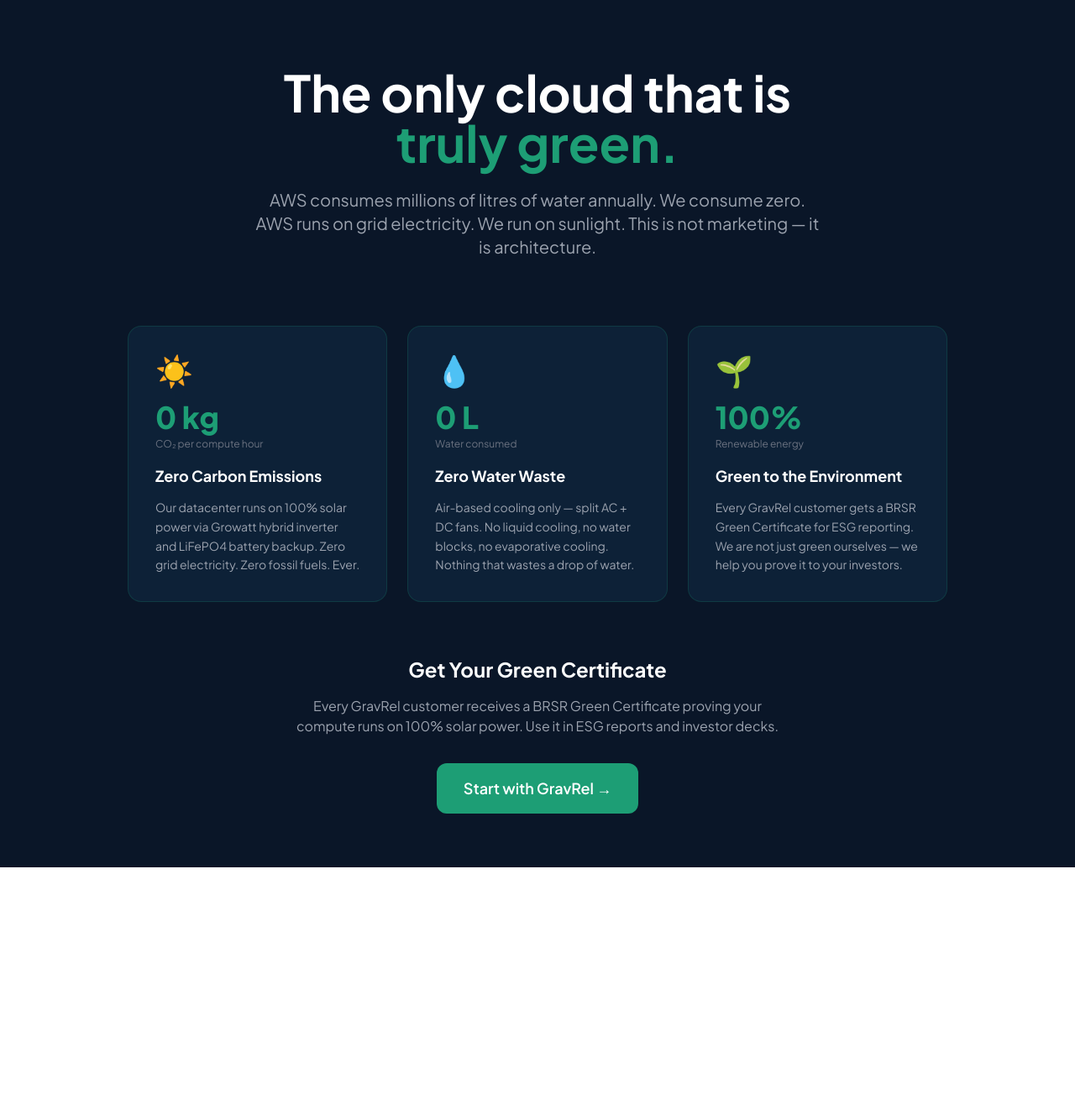
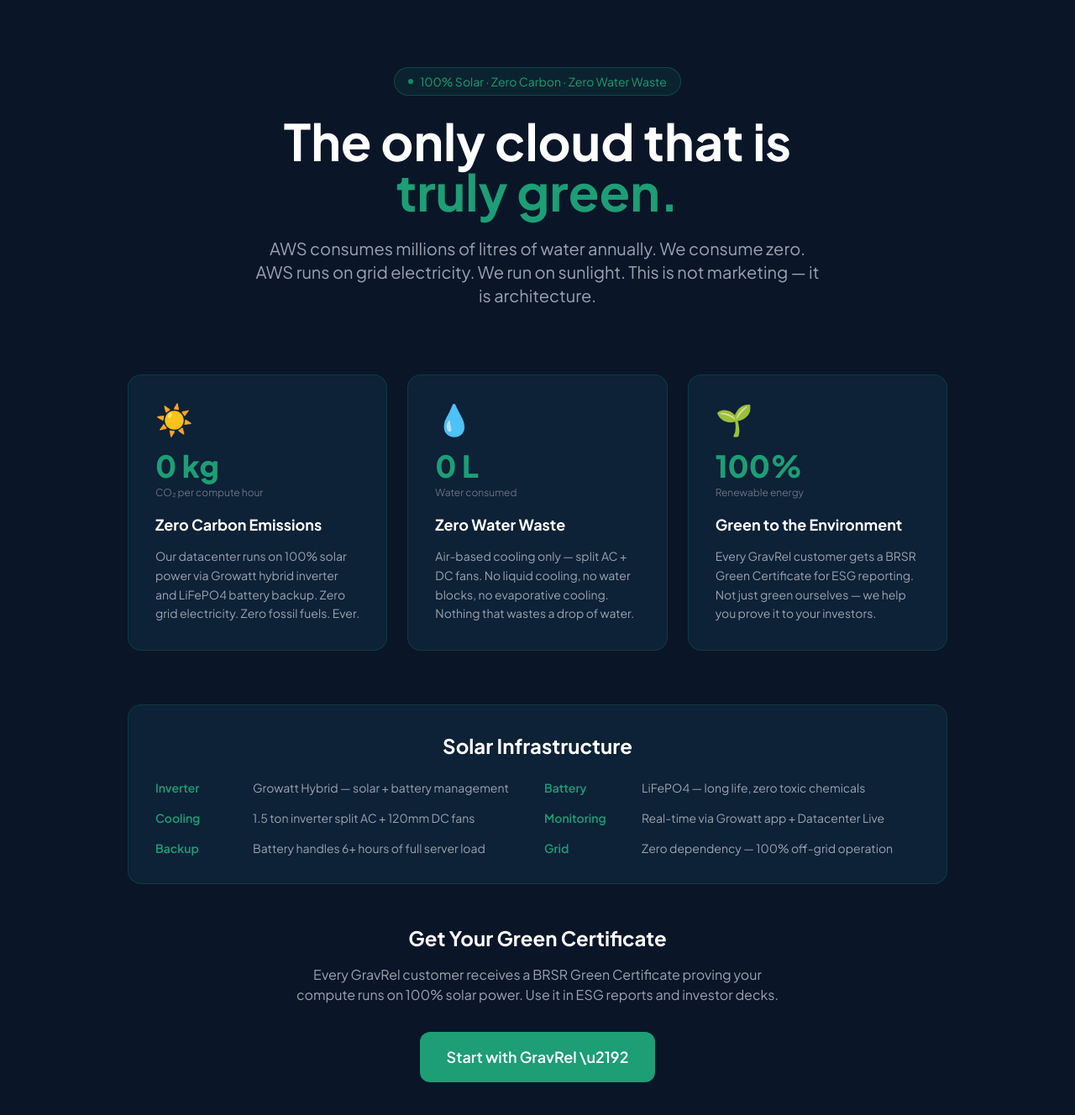
Before and after one commit to yourcloud-in/yourcloud-web, a Next.js app: page /green in a window 1280 px wide. Shown: the top 1328 px of the page at 84% size. Before the commit the page ends 1033 px from the top, so only its background shows below. Built offline with nearby package versions, Linux system fonts and the light colour scheme.

Commit message:
feat: add blog, about, green, contact pages — gravrel.com complete

```diff
--- a/src/app/about/page.tsx
+++ b/src/app/about/page.tsx
@@ -3,6 +3,7 @@
   title: "About GravRel — India's First Solar Cloud | GravRel",
   description: "GravRel is India's first solar-powered, DPDP-compliant cloud company. Founded by Babrit Behera in Bhubaneswar, Odisha. UDYAM-OD-03-0020346.",
   alternates: { canonical: 'https://gravrel.com/about' },
+  openGraph: { title: 'About GravRel', description: 'Built in Bhubaneswar. For all of India.', url: 'https://gravrel.com/about' },
 };
 const timeline = [
   { year: '2025', title: 'GravRel Founded', desc: "Babrit Behera leaves his job to build India's first solar-powered, DPDP-compliant cloud from Bhubaneswar, Odisha." },
@@ -15,12 +16,17 @@
   return (
     <main className="min-h-screen bg-[#0A1628] text-white">
       <section className="px-6 py-20 max-w-4xl mx-auto text-center">
-        <h1 className="text-4xl md:text-5xl font-bold mb-6">Built in <span className="text-[#1D9E75]">Bhubaneswar</span>. For all of India.</h1>
+        <div className="inline-flex items-center gap-2 bg-[#1D9E75]/10 border border-[#1D9E75]/30 rounded-full px-4 py-1.5 text-sm text-[#1D9E75] mb-6">UDYAM-OD-03-0020346 · Bhubaneswar, Odisha</div>
+        <h1 className="text-4xl md:text-5xl font-bold mb-6">Built in <span className="text-[#1D9E75]">Bhubaneswar</span>.<br />For all of India.</h1>
         <p className="text-xl text-gray-400 max-w-2xl mx-auto leading-relaxed">GravRel is India's first solar-powered, DPDP-compliant cloud infrastructure company. We exist to prove that world-class technology can be built from Tier 2 India.</p>
       </section>
       <section className="px-6 pb-16 max-w-4xl mx-auto">
         <div className="grid md:grid-cols-3 gap-6 mb-20">
-          {[{icon:'☀️',title:'Zero Carbon',desc:'100% solar powered. Growatt inverter + LiFePO4 battery. Zero grid electricity.'},{icon:'💧',title:'Zero Water Waste',desc:'Air-cooled only. No liquid cooling. No water consumption in operations.'},{icon:'🌱',title:'Green to the Environment',desc:'BRSR Green Certificates for customers. Real-time carbon dashboard.'}].map((item,i)=>(
+          {[
+            { icon: '\u2600\uFE0F', title: 'Zero Carbon', desc: '100% solar powered. Growatt inverter + LiFePO4 battery. Zero grid electricity.' },
+            { icon: '\uD83D\uDCA7', title: 'Zero Water Waste', desc: 'Air-cooled only. No liquid cooling. No water consumption in operations.' },
+            { icon: '\uD83C\uDF31', title: 'Green to the Environment', desc: 'BRSR Green Certificates for customers. Real-time carbon dashboard.' },
+          ].map((item, i) => (
             <div key={i} className="bg-[#0D2137] border border-[#1D9E75]/20 rounded-2xl p-6 text-center">
               <span className="text-4xl mb-4 block">{item.icon}</span>
               <h3 className="text-lg font-bold text-[#1D9E75] mb-2">{item.title}</h3>
@@ -31,11 +37,11 @@
         <div className="mb-20">
           <h2 className="text-2xl font-bold text-center mb-10">Our Story</h2>
           <div className="space-y-6">
-            {timeline.map((item,i)=>(
+            {timeline.map((item, i) => (
               <div key={i} className="flex gap-6">
                 <div className="flex flex-col items-center">
                   <div className="w-3 h-3 rounded-full bg-[#1D9E75] mt-1.5 flex-shrink-0" />
-                  {i<timeline.length-1&&<div className="w-0.5 bg-[#1D9E75]/20 flex-1 mt-2" />}
+                  {i < timeline.length - 1 && <div className="w-0.5 bg-[#1D9E75]/20 flex-1 mt-2" />}
                 </div>
                 <div className="pb-6">
                   <span className="text-xs text-[#1D9E75] font-semibold">{item.year}</span>
@@ -50,7 +56,7 @@
           <h3 className="text-xl font-bold mb-1">Babrit Behera</h3>
           <p className="text-[#1D9E75] text-sm mb-4">Founder & CEO · GravRel</p>
           <p className="text-gray-400 text-sm max-w-lg mx-auto leading-relaxed mb-6">Left a stable job to build something that matters. GravRel is proof that Tier 2 India can build world-class infrastructure that is green, affordable, and locally owned.</p>
-          <a href="mailto:ceo@gravrel.com" className="text-[#1D9E75] font-semibold hover:underline">ceo@gravrel.com →</a>
+          <a href="mailto:ceo@gravrel.com" className="inline-flex items-center gap-2 text-[#1D9E75] font-semibold hover:underline">ceo@gravrel.com \u2192</a>
         </div>
       </section>
     </main>
--- a/src/app/contact/page.tsx
+++ b/src/app/contact/page.tsx
@@ -1,23 +1,25 @@
 import type { Metadata } from 'next';
 export const metadata: Metadata = {
   title: 'Contact GravRel — Talk to Babrit Behera | GravRel',
-  description: "Contact GravRel founder Babrit Behera directly. India's first solar-powered DPDP cloud. ceo@gravrel.com · Bhubaneswar, Odisha.",
+  description: "Contact GravRel founder Babrit Behera directly. India's first solar-powered DPDP cloud. Personal support. ceo@gravrel.com · Bhubaneswar, Odisha.",
   alternates: { canonical: 'https://gravrel.com/contact' },
+  openGraph: { title: 'Contact GravRel', description: 'Talk directly to Babrit Behera, Founder & CEO. ceo@gravrel.com', url: 'https://gravrel.com/contact' },
 };
 export default function ContactPage() {
   return (
     <main className="min-h-screen bg-[#0A1628] text-white">
       <section className="px-6 py-20 max-w-3xl mx-auto">
         <div className="text-center mb-16">
+          <div className="inline-flex items-center gap-2 bg-[#1D9E75]/10 border border-[#1D9E75]/30 rounded-full px-4 py-1.5 text-sm text-[#1D9E75] mb-6">No bots. No tickets. Direct access to the founder.</div>
           <h1 className="text-4xl md:text-5xl font-bold mb-4">Talk to <span className="text-[#1D9E75]">Babrit</span></h1>
-          <p className="text-xl text-gray-400">No support tickets. No bots. You talk directly to the founder.</p>
+          <p className="text-xl text-gray-400">No support tickets. No chatbots. You talk directly to the founder of GravRel.</p>
         </div>
         <div className="grid md:grid-cols-2 gap-6 mb-12">
           {[
-            { icon: '📧', label: 'Email', value: 'ceo@gravrel.com', sub: 'Response within 2 hours' },
-            { icon: '🏙️', label: 'Location', value: 'Bhubaneswar, Odisha', sub: 'India · UDYAM-OD-03-0020346' },
-            { icon: '🌐', label: 'Website', value: 'gravrel.com', sub: "India's first solar cloud" },
-            { icon: '☀️', label: 'Mission', value: 'Zero carbon · Zero water waste', sub: 'Green to the environment' },
+            { icon: '\uD83D\uDCE7', label: 'Email', value: 'ceo@gravrel.com', sub: 'Response within 2 hours' },
+            { icon: '\uD83C\uDFD9\uFE0F', label: 'Location', value: 'Bhubaneswar, Odisha', sub: 'India · UDYAM-OD-03-0020346' },
+            { icon: '\uD83C\uDF10', label: 'Website', value: 'gravrel.com', sub: "India's first solar DPDP cloud" },
+            { icon: '\u2600\uFE0F', label: 'Mission', value: 'Zero carbon · Zero water waste', sub: 'Green to the environment' },
           ].map((item, i) => (
             <div key={i} className="bg-[#0D2137] border border-white/10 rounded-2xl p-6">
               <span className="text-3xl mb-3 block">{item.icon}</span>
@@ -29,8 +31,8 @@
         </div>
         <div className="bg-[#0D2137] border border-[#1D9E75]/20 rounded-2xl p-8 text-center">
           <h2 className="text-xl font-bold mb-2">Start with a free beta</h2>
-          <p className="text-gray-400 mb-6">Email Babrit directly. 3-month free beta. DPDP compliant, 60% cheaper than AWS, data stays in Odisha.</p>
-          <a href="mailto:ceo@gravrel.com?subject=GravRel Beta Interest" className="inline-flex items-center gap-2 bg-[#1D9E75] hover:bg-[#0F6E56] text-white px-8 py-4 rounded-xl font-semibold text-lg transition-all">📧 Email Babrit Now</a>
+          <p className="text-gray-400 mb-6">Email Babrit directly. Mention you are interested in the 3-month free beta. DPDP compliant, 60% cheaper than AWS, data stays in Odisha.</p>
+          <a href="mailto:ceo@gravrel.com?subject=GravRel Beta Interest&body=Hi Babrit, I am interested in the GravRel 3-month free beta." className="inline-flex items-center gap-2 bg-[#1D9E75] hover:bg-[#0F6E56] text-white px-8 py-4 rounded-xl font-semibold text-lg transition-all">\uD83D\uDCE7 Email Babrit Now</a>
         </div>
       </section>
     </main>
--- a/src/app/green/page.tsx
+++ b/src/app/green/page.tsx
@@ -3,22 +3,27 @@
   title: 'Solar-Powered Cloud India — Zero Carbon | GravRel',
   description: 'GravRel runs on 100% solar power. Zero carbon emissions, zero water waste. Real-time carbon dashboard. BRSR Green Certificates for ESG reporting. Bhubaneswar, Odisha.',
   alternates: { canonical: 'https://gravrel.com/green' },
+  openGraph: { title: 'GravRel — Zero Carbon Cloud', description: '100% solar. Zero water. BRSR certificates. Built in Bhubaneswar.', url: 'https://gravrel.com/green' },
 };
 const pillars = [
-  { icon: '☀️', title: 'Zero Carbon Emissions', desc: 'Our datacenter runs on 100% solar power via Growatt hybrid inverter and LiFePO4 battery backup. Zero grid electricity. Zero fossil fuels. Ever.', stat: '0 kg', statLabel: 'CO₂ per compute hour' },
-  { icon: '💧', title: 'Zero Water Waste', desc: 'Air-based cooling only — split AC + DC fans. No liquid cooling, no water blocks, no evaporative cooling. Nothing that wastes a drop of water.', stat: '0 L', statLabel: 'Water consumed' },
-  { icon: '🌱', title: 'Green to the Environment', desc: 'Every GravRel customer gets a BRSR Green Certificate for ESG reporting. We are not just green ourselves — we help you prove it to your investors.', stat: '100%', statLabel: 'Renewable energy' },
+  { icon: '\u2600\uFE0F', title: 'Zero Carbon Emissions', desc: 'Our datacenter runs on 100% solar power via Growatt hybrid inverter and LiFePO4 battery backup. Zero grid electricity. Zero fossil fuels. Ever.', stat: '0 kg', statLabel: 'CO\u2082 per compute hour' },
+  { icon: '\uD83D\uDCA7', title: 'Zero Water Waste', desc: 'Air-based cooling only — split AC + DC fans. No liquid cooling, no water blocks, no evaporative cooling. Nothing that wastes a drop of water.', stat: '0 L', statLabel: 'Water consumed' },
+  { icon: '\uD83C\uDF31', title: 'Green to the Environment', desc: 'Every GravRel customer gets a BRSR Green Certificate for ESG reporting. Not just green ourselves — we help you prove it to your investors.', stat: '100%', statLabel: 'Renewable energy' },
 ];
 export default function GreenPage() {
   return (
     <main className="min-h-screen bg-[#0A1628] text-white">
       <section className="px-6 py-20 max-w-5xl mx-auto text-center">
+        <div className="inline-flex items-center gap-2 bg-[#1D9E75]/10 border border-[#1D9E75]/30 rounded-full px-4 py-1.5 text-sm text-[#1D9E75] mb-6">
+          <span className="w-1.5 h-1.5 bg-[#1D9E75] rounded-full animate-pulse" />
+          100% Solar · Zero Carbon · Zero Water Waste
+        </div>
         <h1 className="text-4xl md:text-6xl font-bold mb-6">The only cloud that is<br /><span className="text-[#1D9E75]">truly green.</span></h1>
         <p className="text-xl text-gray-400 max-w-2xl mx-auto">AWS consumes millions of litres of water annually. We consume zero. AWS runs on grid electricity. We run on sunlight. This is not marketing — it is architecture.</p>
       </section>
       <section className="px-6 pb-16 max-w-5xl mx-auto">
         <div className="grid md:grid-cols-3 gap-6 mb-16">
-          {pillars.map((p,i)=>(
+          {pillars.map((p, i) => (
             <div key={i} className="bg-[#0D2137] border border-[#1D9E75]/20 rounded-2xl p-8">
               <span className="text-4xl mb-4 block">{p.icon}</span>
               <div className="text-4xl font-black text-[#1D9E75] mb-1">{p.stat}</div>
@@ -28,10 +33,28 @@
             </div>
           ))}
         </div>
+        <div className="bg-[#0D2137] border border-[#1D9E75]/20 rounded-2xl p-8 mb-12">
+          <h2 className="text-2xl font-bold mb-6 text-center">Solar Infrastructure</h2>
+          <div className="grid md:grid-cols-2 gap-4">
+            {[
+              { label: 'Inverter', value: 'Growatt Hybrid — solar + battery management' },
+              { label: 'Battery', value: 'LiFePO4 — long life, zero toxic chemicals' },
+              { label: 'Cooling', value: '1.5 ton inverter split AC + 120mm DC fans' },
+              { label: 'Monitoring', value: 'Real-time via Growatt app + Datacenter Live' },
+              { label: 'Backup', value: 'Battery handles 6+ hours of full server load' },
+              { label: 'Grid', value: 'Zero dependency — 100% off-grid operation' },
+            ].map((item, i) => (
+              <div key={i} className="flex gap-4">
+                <span className="text-[#1D9E75] font-semibold text-sm min-w-[100px]">{item.label}</span>
+                <span className="text-gray-400 text-sm">{item.value}</span>
+              </div>
+            ))}
+          </div>
+        </div>
         <div className="text-center">
           <h2 className="text-2xl font-bold mb-4">Get Your Green Certificate</h2>
           <p className="text-gray-400 mb-8 max-w-xl mx-auto">Every GravRel customer receives a BRSR Green Certificate proving your compute runs on 100% solar power. Use it in ESG reports and investor decks.</p>
-          <a href="/pricing" className="inline-flex items-center gap-2 bg-[#1D9E75] hover:bg-[#0F6E56] text-white px-8 py-4 rounded-xl font-semibold text-lg transition-all">Start with GravRel →</a>
+          <a href="/pricing" className="inline-flex items-center gap-2 bg-[#1D9E75] hover:bg-[#0F6E56] text-white px-8 py-4 rounded-xl font-semibold text-lg transition-all">Start with GravRel \u2192</a>
         </div>
       </section>
     </main>
```
Also changed, not shown: src/app/blog/page.tsx (+38 -8 lines).
